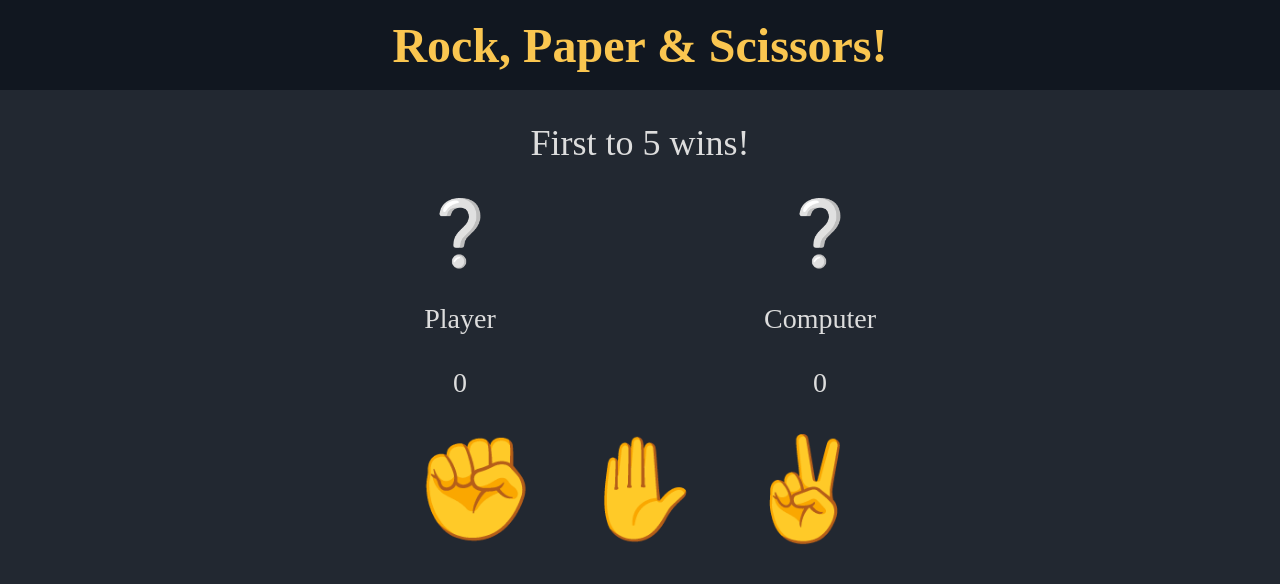
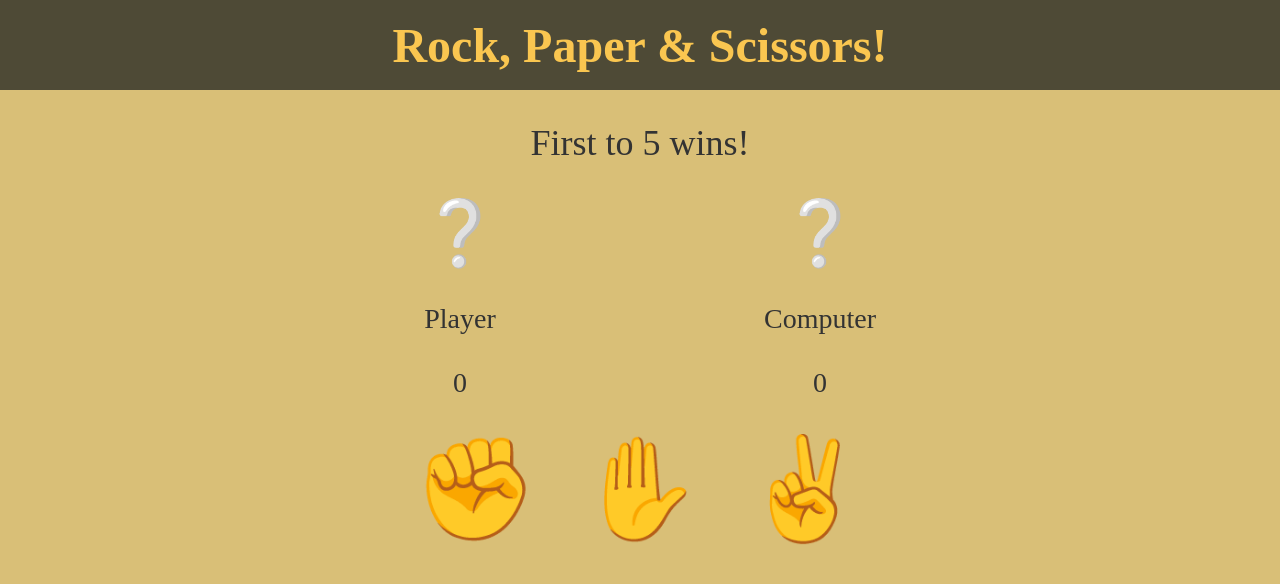
Before and after one commit to yash-wakde/rock-paper-scissor, a plain HTML site: page index.html in a window 1280 px wide. Drawn offline with Linux system fonts and the light colour scheme.

Commit message:
Change Colors

```diff
--- a/styles.css
+++ b/styles.css
@@ -4,14 +4,14 @@
 }
 
 body{
-    background-color:#222831;
+    background-color:#D9BF77;
 }
 
 .heading{
     display: flex;
     justify-content: center;
     align-items: center;
-    background-color: #111720;
+    background-color: #4E4A36;
     color: #fac650;
     font-size: 48px;
     font-weight: bold;
@@ -20,7 +20,7 @@ body{
 }
 
 .resultText{
-    color: #ddd;
+    color: #333;
     font-size: 36px;
     text-align: center;
     margin-top: 2rem;
@@ -41,7 +41,7 @@ body{
 .playerText{
     text-align: center;
     font-size: 4rem;
-    color: #ddd;
+    color: #333;
     margin-bottom: 2rem;
 }
 
@@ -53,14 +53,14 @@ body{
 .computerText{
     text-align: center;
     font-size: 4rem;
-    color: #ddd;
+    color: #333;
    margin-bottom: 2rem;
 }
 
 .results{
     font-size: 28px;
     text-align: center;
-    color: #ddd;
+    color: #333;
 }
 
 .selections{
@@ -91,8 +91,8 @@ body{
     display: block;
     margin: 20px auto;
     padding: 10px 20px;
-    background-color: #333;
-    color: #fff;
+    background-color: #4E4A36;
+    color: white;
     border: none;
     border-radius: 5px;
     cursor: pointer;
```
